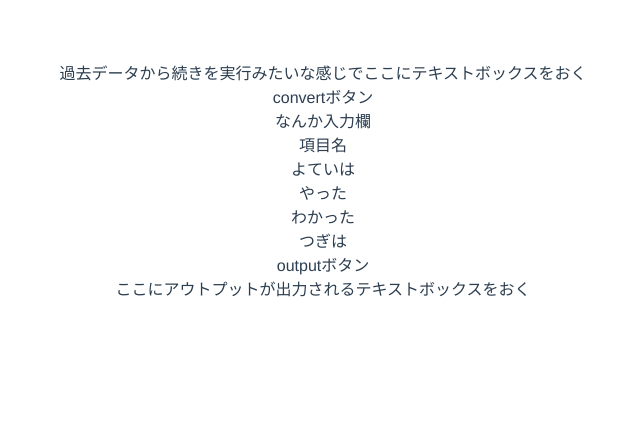
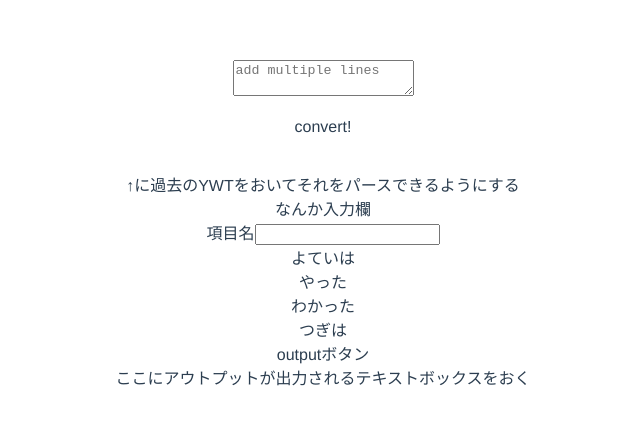
Before and after one commit to thetalemon/TIL, a Vue app in the folder ywt-service/: page / in a window 1280 px wide. Shown: the top 424 px of the page, without its empty margins (317-957 px from the left). Built offline with nearby package versions, Linux system fonts and the light colour scheme.

Commit message:
add text area and convert button

```diff
--- a/ywt-service/src/App.vue
+++ b/ywt-service/src/App.vue
@@ -1,11 +1,16 @@
 <template>
   <div id="app">
-    <!-- <img alt="Vue logo" src="./assets/logo.png"> -->
-    <!-- <HelloWorld msg="Welcome to Your Vue.js App"/> -->
-    過去データから続きを実行みたいな感じでここにテキストボックスをおく<br>
-    convertボタン<br>
+    <textarea v-model="message" placeholder="add multiple lines"></textarea><br>
+    <div style="white-space:pre-wrap; word-wrap:break-word;">{{message}}</div><br>
+    <div v-for="(row, key) in messages" :key="key">
+      {{row}}
+    </div>
+    <div @click="convert()">convert!</div>
+    {{converted}}<br>
+    <br>
+    ↑に過去のYWTをおいてそれをパースできるようにする<br>
     なんか入力欄<br>
-    項目名<br>
+    項目名<input></input><br>
     よていは<br>
     やった<br>
     わかった<br>
@@ -22,7 +27,25 @@ export default {
   name: 'app',
   components: {
     // HelloWorld
+  },
+  data: function () {
+    return {
+      message: '',
+      converted: ''
+    }
+  },
+  computed: {
+    messages: function () {
+      var textArray = this.message.split(/\r\n|\r|\n/);
+      return textArray
+    }
+  },
+  methods: {
+    convert: function () {
+      this.converted = this.message
+    }
   }
+
 }
 </script>
 
```
